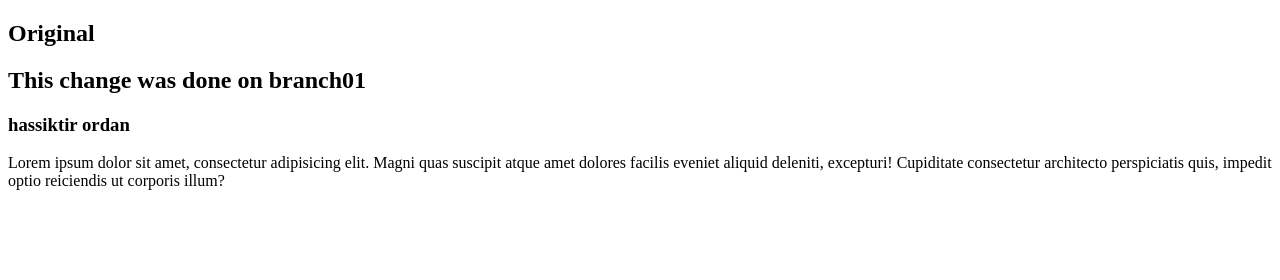
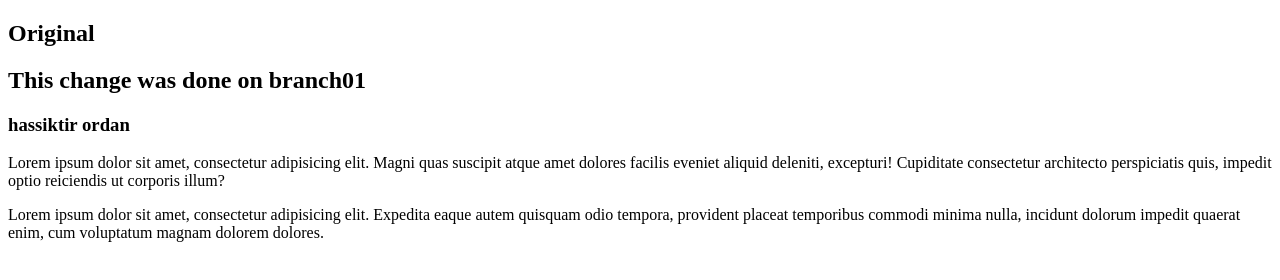
Before and after one commit to tamerhalim/git-essentials, a plain HTML site: page index.html in a window 1280 px wide. Drawn offline with Linux system fonts and the light colour scheme.

Commit message:
seo-new para

```diff
--- a/index.html
+++ b/index.html
@@ -12,5 +12,7 @@
 
 	<p>Lorem ipsum dolor sit amet, consectetur adipisicing elit. Magni quas suscipit atque amet dolores facilis eveniet aliquid deleniti, excepturi! Cupiditate consectetur architecto perspiciatis quis, impedit optio reiciendis ut corporis illum?</p>
 
+	<p>Lorem ipsum dolor sit amet, consectetur adipisicing elit. Expedita eaque autem quisquam odio tempora, provident placeat temporibus commodi minima nulla, incidunt dolorum impedit quaerat enim, cum voluptatum magnam dolorem dolores.</p>
+
 </body>
 </html>
```
